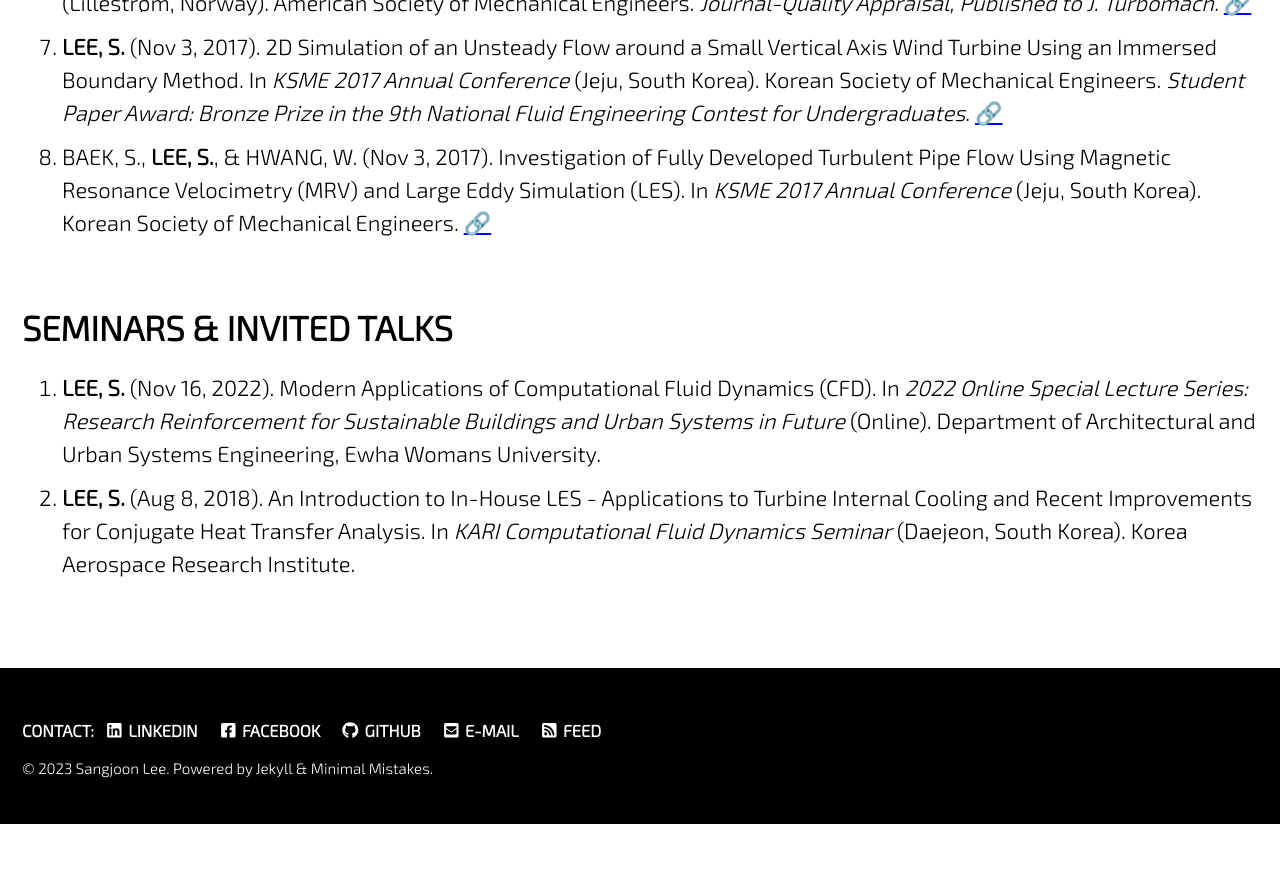
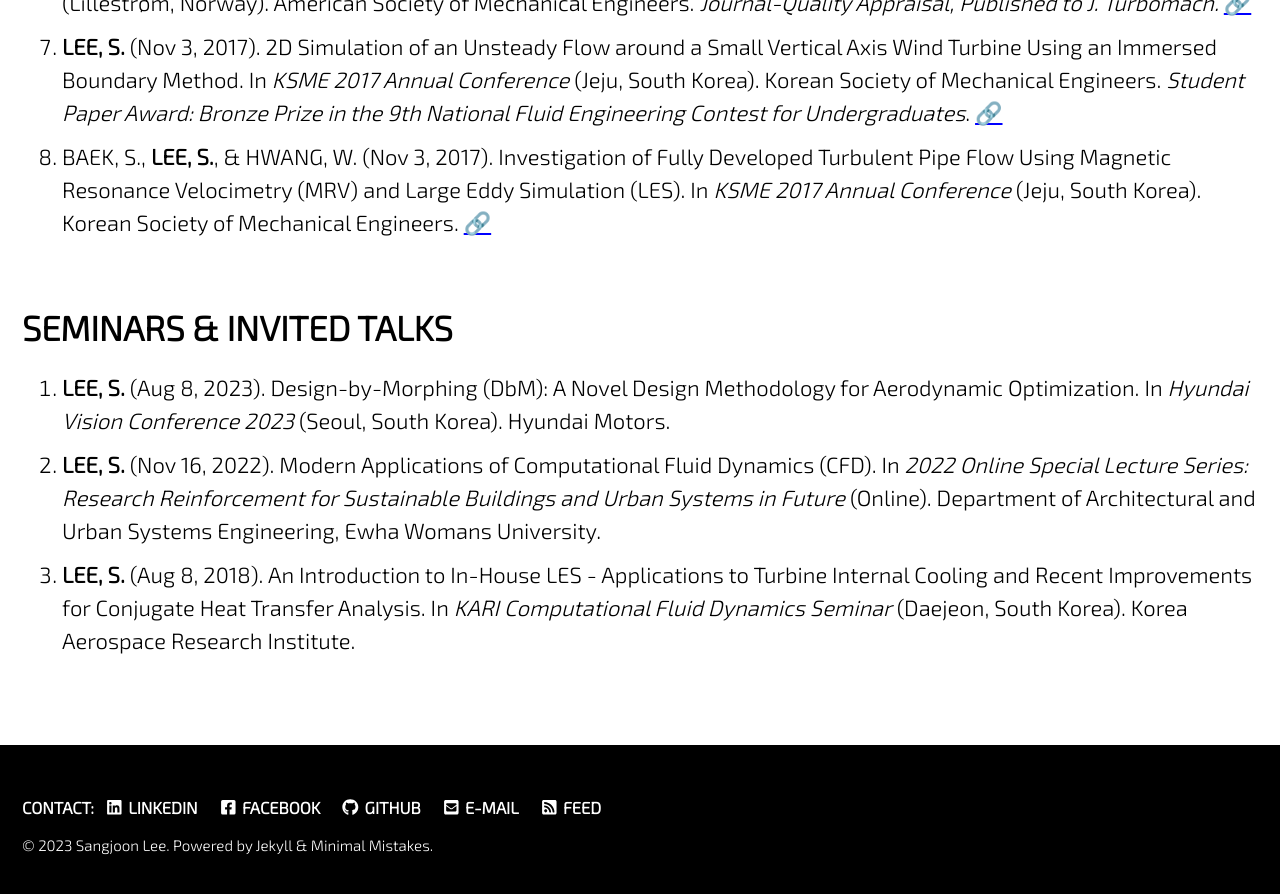
Before and after one commit to jun9303/jun9303.github.io, a Jekyll site: the page built from _pages/publications.md, in a window 1280 px wide and 900 px high, scrolled down 1570 px. Shown: the top 894 px of the window. Built offline with Jekyll 4.4.1, drawn with Linux system fonts in a browser that asks for light colours; cached includes are drawn as plain includes; nearby versions of some CDN libraries; emoji names are drawn with the system emoji font; before the commit the page ends 2393 px from its top, so only the background shows below that.

Commit message:
Conference update

```diff
--- a/_pages/publications.md
+++ b/_pages/publications.md
@@ -31,8 +31,9 @@ https://doi.org/10.1093/jcde/qwad059)
 
 # SEMINARS & INVITED TALKS
 
-1. **LEE, S.** (Nov 16, 2022). Modern Applications of Computational Fluid Dynamics (CFD). In *2022 Online Special Lecture Series: Research Reinforcement for Sustainable Buildings and Urban Systems in Future* (Online). Department of Architectural and Urban Systems Engineering, Ewha Womans University.
-2. **LEE, S.** (Aug 8, 2018). An Introduction to In-House LES - Applications to Turbine Internal Cooling and Recent Improvements for Conjugate Heat Transfer Analysis. In *KARI Computational Fluid Dynamics Seminar* (Daejeon, South Korea). Korea Aerospace Research Institute.
+1. **LEE, S.** (Aug 8, 2023). Design-by-Morphing (DbM): A Novel Design Methodology for Aerodynamic Optimization. In *Hyundai Vision Conference 2023* (Seoul, South Korea). Hyundai Motors.
+2. **LEE, S.** (Nov 16, 2022). Modern Applications of Computational Fluid Dynamics (CFD). In *2022 Online Special Lecture Series: Research Reinforcement for Sustainable Buildings and Urban Systems in Future* (Online). Department of Architectural and Urban Systems Engineering, Ewha Womans University.
+3. **LEE, S.** (Aug 8, 2018). An Introduction to In-House LES - Applications to Turbine Internal Cooling and Recent Improvements for Conjugate Heat Transfer Analysis. In *KARI Computational Fluid Dynamics Seminar* (Daejeon, South Korea). Korea Aerospace Research Institute.
 
 <style type="text/css">
 h1 {
```
